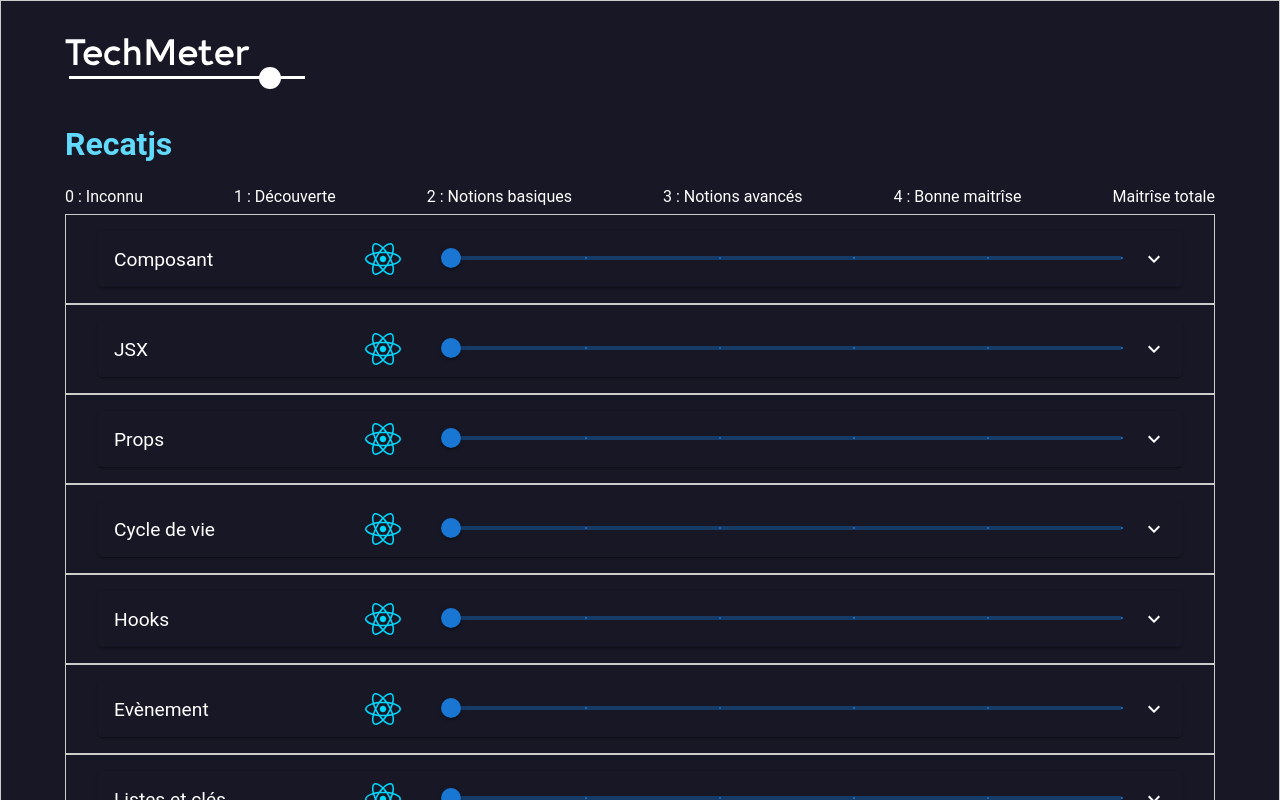
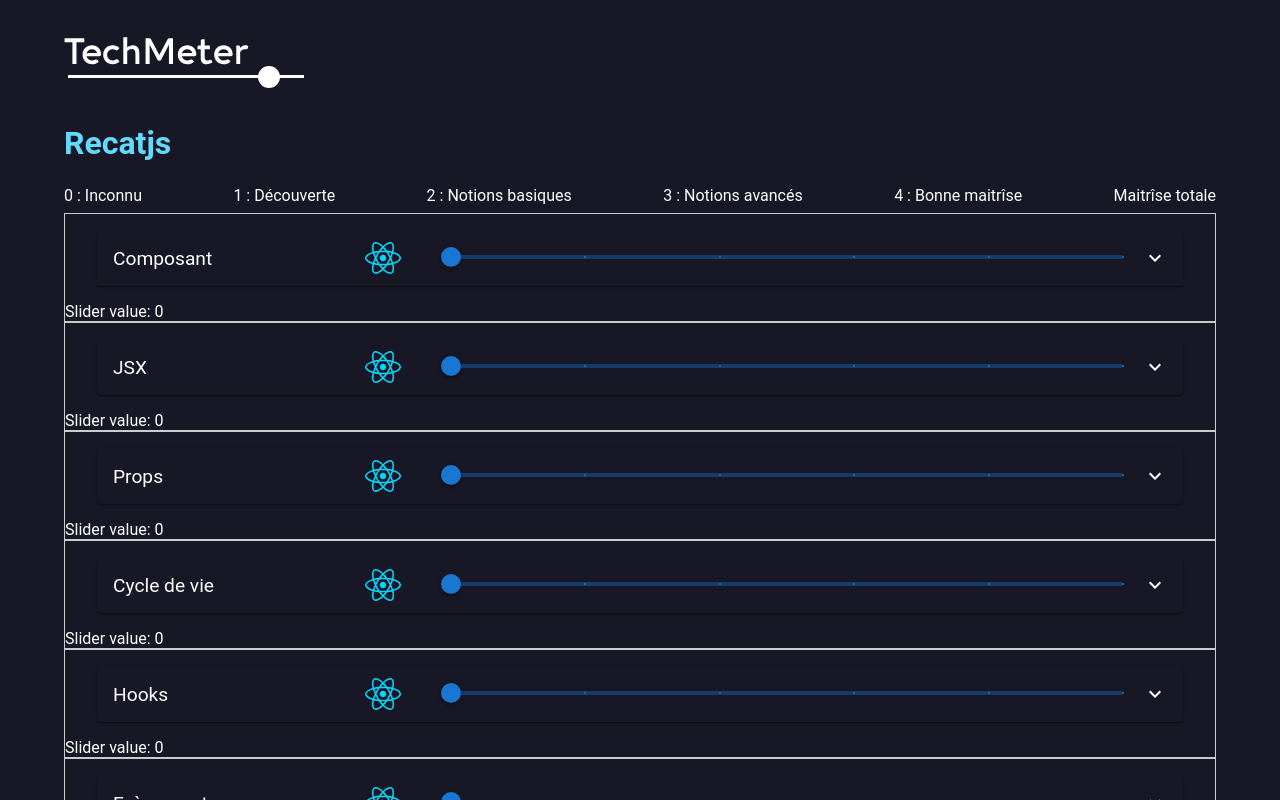
Before and after one commit to MaximeBritto/TechMeter, a React (Vite) app: page / in a window 1280 px wide. Shown: the top 800 px of the page. Built offline with nearby package versions, Linux system fonts and the light colour scheme.

Commit message:
show slider value

```diff
--- a/src/composant/SliderContainer.jsx
+++ b/src/composant/SliderContainer.jsx
@@ -1,29 +1,63 @@
-import { Box, Slider, Stack } from '@mui/material';
-import reactLogo from '../assets/react.svg';
-import Accordion from '@mui/material/Accordion';
-import AccordionSummary from '@mui/material/AccordionSummary';
-import AccordionDetails from '@mui/material/AccordionDetails';
-import Typography from '@mui/material/Typography';
-import ExpandMoreIcon from '@mui/icons-material/ExpandMore';
+import React from 'react';
+import { Box, Slider, Stack } from "@mui/material";
+import reactLogo from "../assets/react.svg";
+import Accordion from "@mui/material/Accordion";
+import AccordionSummary from "@mui/material/AccordionSummary";
+import AccordionDetails from "@mui/material/AccordionDetails";
+import Typography from "@mui/material/Typography";
+import ExpandMoreIcon from "@mui/icons-material/ExpandMore";
 
-function SliderContainer({name, desc}) {
+function SliderContainer({ name, desc }) {
+  const [value, setValue] = React.useState(0);
 
   function valuetext(value) {
     return `${value}°C`;
   }
+
+  const handleChange = (event, newValue) => {
+    setValue(newValue);
+  };
+
   return (
     <>
-      <Stack style={{ border: '1px solid #ccc', width: '100%' }}>
-      <Box style={{ display: 'flex', width:'100%', padding: '1rem 2rem', gap: '2rem', alignItems: 'center' }}>
-        <Accordion style={{ backgroundColor: 'transparent', color: 'white', width:'100%'}} >
-          <AccordionSummary expandIcon={<ExpandMoreIcon sx= {{ color: 'white', cursor: 'pointer'}}
-          />} style={{ cursor: 'default', color: 'white'}}>
-            <Box style={{ display: 'flex', alignItems: 'center', marginRight: '50px', width: '30%', justifyContent:'space-between', cursor: 'pointer'}}>
+      <Stack style={{ border: "1px solid #ccc", width: "100%" }}>
+        <Box
+          style={{
+            display: "flex",
+            width: "100%",
+            padding: "1rem 2rem",
+            gap: "2rem",
+            alignItems: "center",
+          }}
+        >
+          <Accordion
+            style={{
+              backgroundColor: "transparent",
+              color: "white",
+              width: "100%",
+            }}
+          >
+            <AccordionSummary
+              expandIcon={
+                <ExpandMoreIcon sx={{ color: "white", cursor: "pointer" }} />
+              }
+              style={{ cursor: "default", color: "white" }}
+            >
+              <Box
+                style={{
+                  display: "flex",
+                  alignItems: "center",
+                  marginRight: "50px",
+                  width: "30%",
+                  justifyContent: "space-between",
+                  cursor: "pointer",
+                }}
+              >
                 <p style={{ fontSize: "1.2rem" }}>{name}</p>
                 <img src={reactLogo} alt="react logo" />
               </Box>
               <Slider
-              style={{ width: "70%", marginRight: '20px' }}
+                style={{ width: "70%", marginRight: "20px" }}
                 aria-label="Temperature"
                 defaultValue={0}
                 getAriaValueText={valuetext}
@@ -33,20 +67,20 @@ function SliderContainer({name, desc}) {
                 min={0}
                 max={5}
                 onClick={(e) => e.stopPropagation()}
+                value={value}
+                onChange={handleChange}
               />
             </AccordionSummary>
 
             <AccordionDetails>
-            <Typography>
-              {desc}
-            </Typography>
+              <Typography>{desc}</Typography>
             </AccordionDetails>
           </Accordion>
         </Box>
+        <div>Slider value: {value}</div>
       </Stack>
-
     </>
-  )
+  );
 }
 
-export default SliderContainer
+export default SliderContainer;
--- a/src/main.jsx
+++ b/src/main.jsx
@@ -1,14 +1,14 @@
 import React from "react";
 import ReactDOM from "react-dom/client";
 import SliderContainer from "./composant/SliderContainer.jsx";
-import Bareme from "./composant/bareme.jsx";
+import Bareme from "./composant/Bareme.jsx";
 import "./index.css";
 import techmeterLogo from "./assets/techmeter-logo.svg";
 import SignUp from "./composant/server/signUp.jsx";
 import LoginPage from "./composant/server/login.jsx";
 
 ReactDOM.createRoot(document.getElementById("root")).render(
-  <div style={{ border: "1px solid #ccc", margin: "0 auto", maxWidth: "100rem", padding: "2rem 5%"}}>
+  <div style={{ margin: "0 auto", maxWidth: "100rem", padding: "2rem 5%"}}>
     <img src={techmeterLogo} alt="Techmeter logo" style={{width: "15rem", marginBottom: "2rem"}}/>
     <React.StrictMode>
       <Bareme/>
@@ -20,9 +20,6 @@ Ils peuvent être de deux types : fonctionnels (stateless) ou de classe (statefu
       <SliderContainer name="Hooks" />
       <SliderContainer name="Evènement" />
       <SliderContainer name="Listes et clés" />
-      <SignUp/>
-      <LoginPage/>
     </React.StrictMode>
-    ,
   </div>
 );
```
Lines whose indentation alone changed are shown as unchanged.
